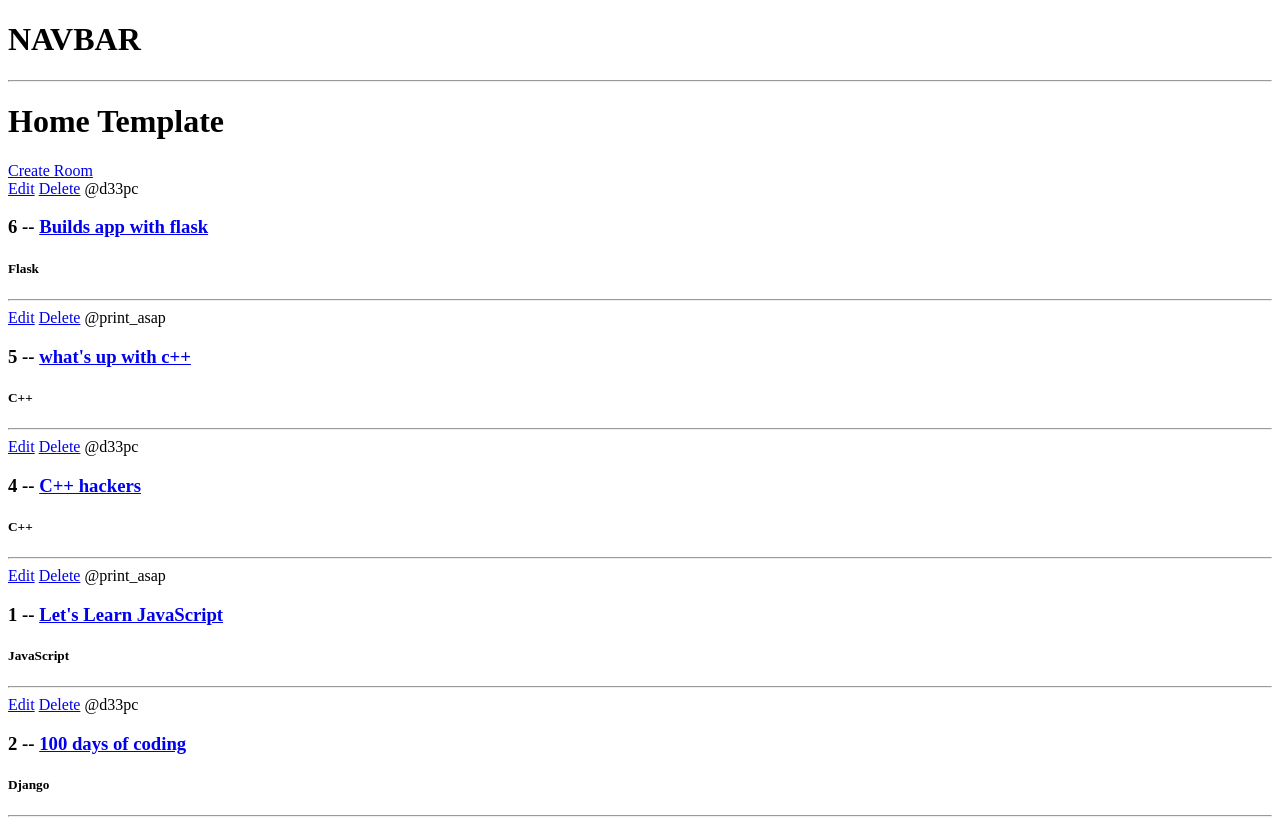
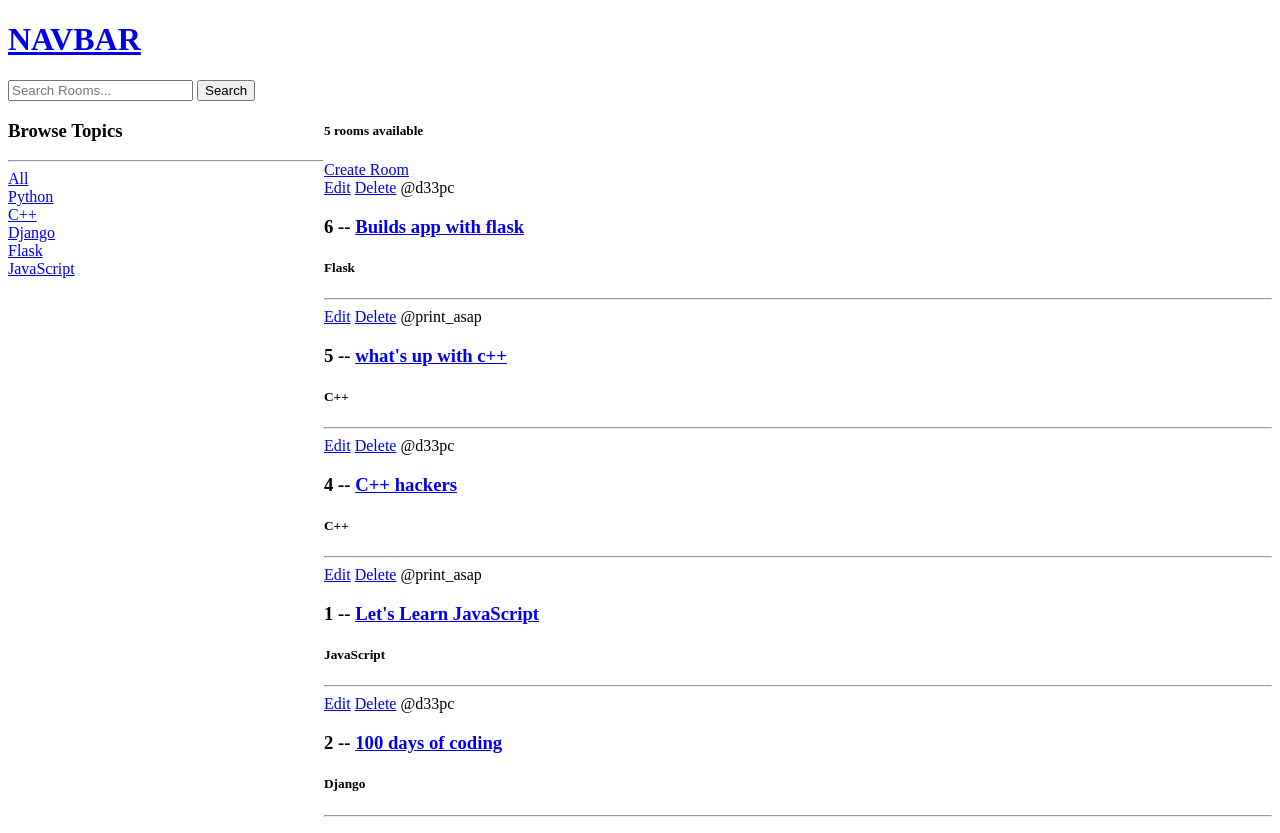
Before and after one commit to d33pc/discord, a Django app: page / in a window 1280 px wide. Run offline with Django 3.2, Linux system fonts and the light colour scheme; data comes from the database, SQL or seed files in the repository; both versions use the stored data as it was after the commit.

Commit message:
searchbar added

```diff
--- a/base/templates/base/home.html
+++ b/base/templates/base/home.html
@@ -1,8 +1,31 @@
 {% extends 'base/main.html' %}
 
 {% block content %}
-    <h1>Home Template</h1>
+
+    <style>
+        .home-container{
+            display: grid;
+            grid-template-columns: 1fr 3fr;
+        }
+    </style>
+
+    <div class="home-container">
+
         <div>
+            <h3>Browse Topics</h3>
+            <hr>
+            <div>
+                <a href="{% url 'home' %}">All</a>
+            </div>
+            {% for topic in topics %}
+                <div>
+                    <a href="{% url 'home' %}?q={{topic.name|urlencode}}">{{topic.name}}</a>
+                </div>
+            {% endfor %}
+        </div>
+
+        <div>
+            <h5>{{room_count}} rooms available</h5>
             <a href="{% url 'create-room' %}">Create Room</a>
             <div>
                 {% for room in rooms %}
@@ -16,6 +39,9 @@
                     </div>
                 {% endfor %}
             </div>
+
+        </div>
+
     </div>
 
 {% endblock %}
--- a/base/templates/base/navbar.html
+++ b/base/templates/base/navbar.html
@@ -1,2 +1,9 @@
-<h1>NAVBAR</h1>
-<hr>
+<a href="/">
+    <h1>NAVBAR</h1>
+</a>
+<form method="GET" action="{% url 'home' %}">
+  <div>
+    <input type="search" id="mySearch" name="q" placeholder="Search Rooms...">
+    <button>Search</button>
+  </div>
+</form>
--- a/base/views.py
+++ b/base/views.py
@@ -1,11 +1,20 @@
 from django.shortcuts import render, redirect
+from django.db.models import Q
 from .models import Room, Topic, Message
 from .forms import RoomForm
 # Create your views here.
 
 def home(request):
-    rooms = Room.objects.all()
-    context = {'rooms': rooms}
+    q = request.GET.get('q') if request.GET.get('q') != None else ''
+    print("q:= ", q)
+    rooms = Room.objects.filter(
+        Q(host__username__icontains=q) |
+        Q(topic__name__icontains=q) |
+        Q(name__icontains=q) |
+        Q(description__icontains=q)
+    )
+    topics = Topic.objects.all()
+    context = {'rooms': rooms, 'topics': topics, 'room_count': rooms.count()}
     return render(request, 'base/home.html', context)
 
 def room(request, pk):
```
Also changed, not shown: db.sqlite3. Lines whose indentation alone changed are shown as unchanged.
